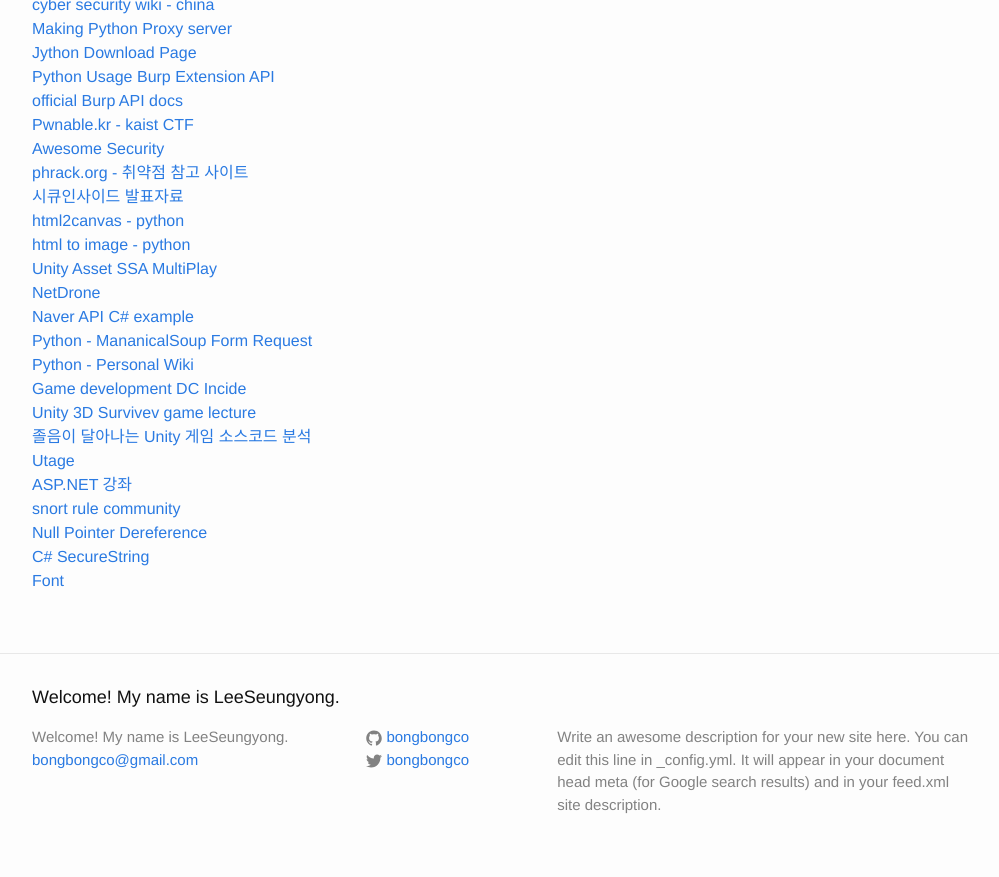
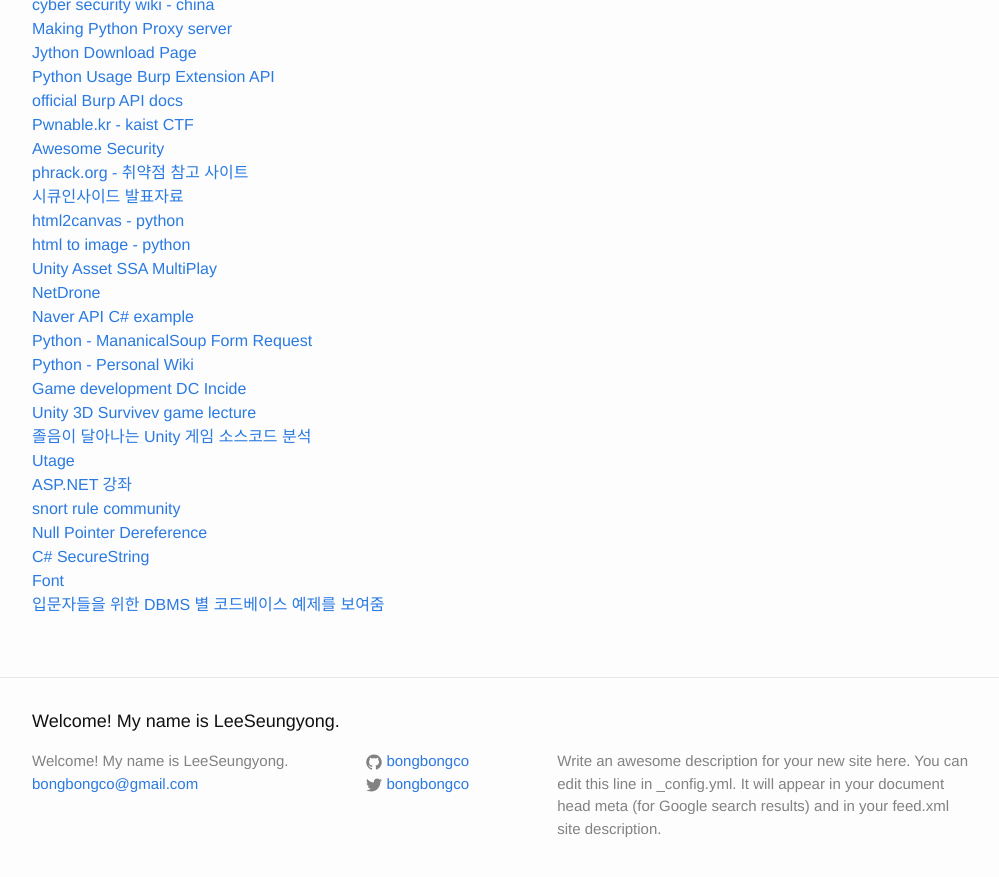
Before and after one commit to LktProgrammer/bongbongco.github.io, a Jekyll site: the page built from _posts/2016-07-22-Website-List.markdown, in a window 1280 px wide and 900 px high, scrolled down 2343 px. Shown: the top 877 px of the window, without its empty margins (138-1137 px from the left). Built offline with Jekyll 4.4.1, drawn with Linux system fonts in a browser that asks for light colours.

Commit message:
Update 2016-07-22-Website-List.markdown

```diff
--- a/_posts/2016-07-22-Website-List.markdown
+++ b/_posts/2016-07-22-Website-List.markdown
@@ -117,3 +117,4 @@ title: 참고할 웹 사이트들.
 [Null Pointer Dereference](http://story.wisedog.net/null-pointer-dereference-%EB%9E%80/)
 [C# SecureString](http://slaner.tistory.com/134)
 [Font](http://dev.naver.com/projects/d2coding/download/note/7384)
+[입문자들을 위한 DBMS 별 코드베이스 예제를 보여줌](https://vladmihalcea.com/2016/11/08/a-beginners-guide-to-sql-injection-and-how-you-should-prevent-it/?platform=hootsuite)
```
